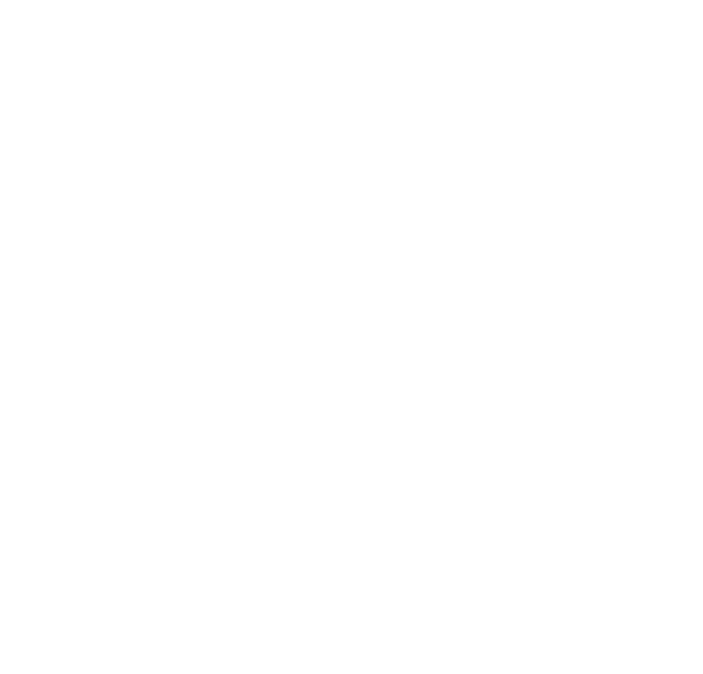
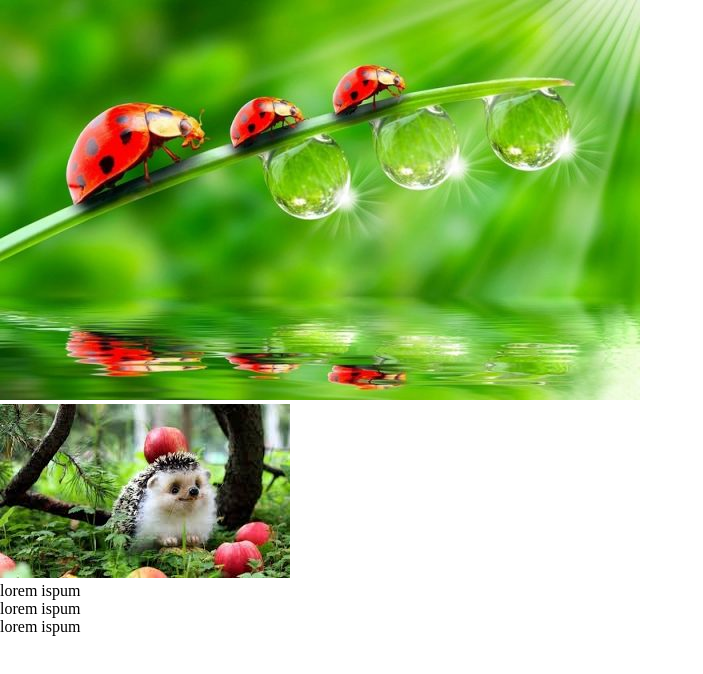
Before and after one commit to Myhailo11/tags, a plain HTML site: page index.html in a window 1280 px wide. Shown: the whole page, without its empty margins (0-703 px from the left). Drawn offline with Linux system fonts and the light colour scheme; files that its build step writes are made by us from their sources; a web font is replaced by a local one.

Commit message:
add pictures

```diff
--- a/index.html
+++ b/index.html
@@ -9,9 +9,31 @@
     <link href="https://fonts.googleapis.com/css2?family=Rubik+Microbe&display=swap" rel="stylesheet">
     <link rel="shortcut icon" href="./img/icons/favicon.png" type="image/x-icon">
     <link rel="stylesheet" href=".styles/style.css" />
-    <title>Womazing</title>
+    <title>Tags</title>
 </head>
 <body>
+    <section>
+        <a href="https://google.com">
+            <img src="./img/lady bugs.jpg" alt="lady bugs">
+        </a>
+    </section>
+    <section>
+        <img src="./img/apples.jpg" alt="apples">
+        <ul>
+            <li>
+                <p>lorem ispum</p>
+            </li>
+            <li>
+                <p>lorem ispum</p>
+            </li>
+            <li>
+                <p>lorem ispum</p>
+            </li>
+        </ul>
+    </section>
+
+
+
 
 </body>
 </html>
```
Also changed, not shown: img/apples.jpg (added), img/lady bugs.jpg (added).
